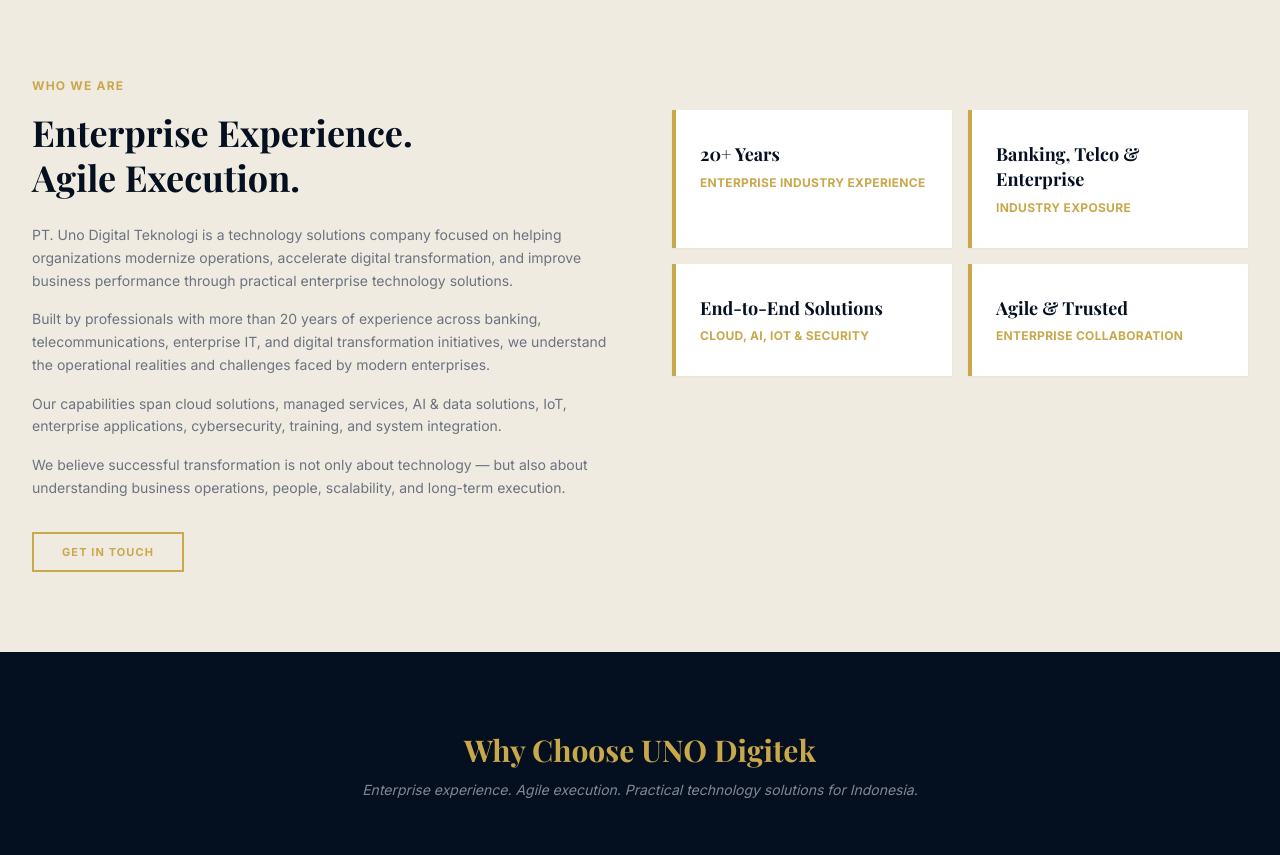
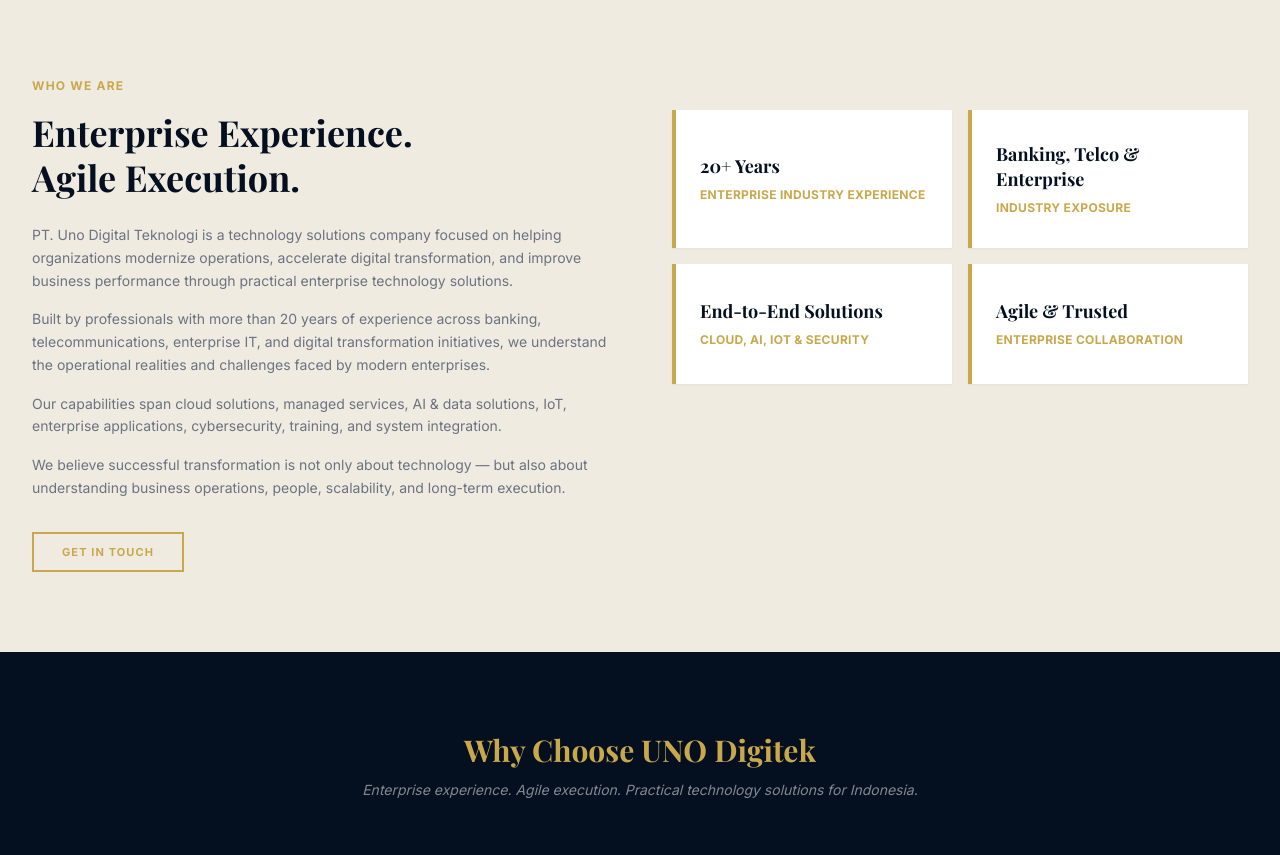
Before and after one commit to suwandy-Uno/uno-digitek-nextjs, a Next.js app: page / in a window 1280 px wide. Shown: the part 802-1657 px from the top of the page. Built offline with nearby package versions, Linux system fonts and the light colour scheme.

Commit message:
Center text vertically in capability cards

```diff
--- a/components/sections/About.jsx
+++ b/components/sections/About.jsx
@@ -29,7 +29,7 @@
         {/* Capability cards */}
         <div className="grid grid-cols-2 gap-4 md:pt-8">
           {x.cards.map((c) => (
-            <div key={c.stat} className="border-l-4 border-gold bg-white px-6 py-8 shadow-sm">
+            <div key={c.stat} className="border-l-4 border-gold bg-white px-6 py-8 shadow-sm flex flex-col justify-center min-h-[120px]">
               <div className="font-heading font-bold text-navy text-lg leading-snug mb-2">
                 {c.stat}
               </div>
```
